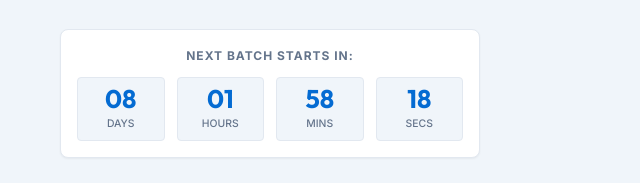
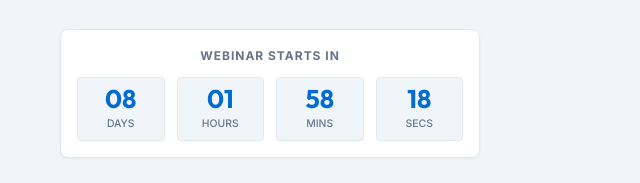
Before and after one commit to sunilchoudhary3575-lang/webinar-landing, a website built with Vite: page index.html in a window 1280 px wide. Shown: the part 437-620 px from the top of the page, 0-640 px from the left. Built offline with nearby package versions, Linux system fonts and the light colour scheme.

Commit message:
Update countdown timer header text to 'Webinar starts in'

```diff
--- a/index.html
+++ b/index.html
@@ -51,7 +51,7 @@
 
         <!-- Dynamic Countdown Timer -->
         <div class="timer-panel">
-          <div class="timer-header">NEXT BATCH STARTS IN:</div>
+          <div class="timer-header">Webinar starts in</div>
           <div class="timer-grid">
             <div class="timer-item">
               <span id="days" class="timer-number">00</span>
```
